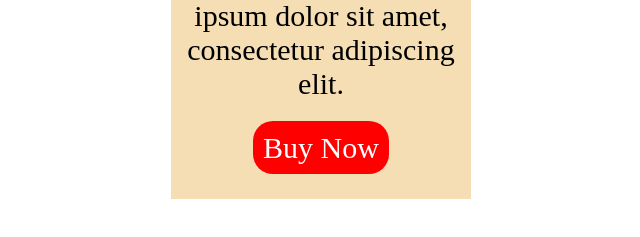
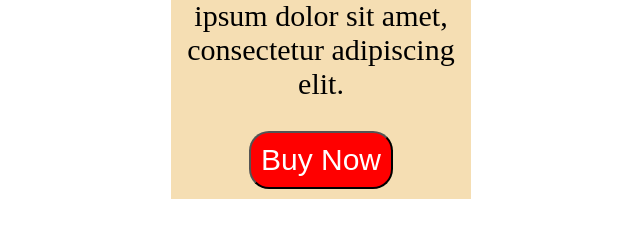
Before and after one commit to acciojob/pricing-card-phogatheena, a website: page main.html in a window 1280 px wide. Shown: the part 359-596 px from the top of the page, without its empty margins (319-959 px from the left). Drawn offline with Linux system fonts and the light colour scheme.

Commit message:
created a submission

```diff
--- a/main.html
+++ b/main.html
@@ -15,7 +15,7 @@
 	 <h1 class = "one">Pricing Card</h1>
 	 <p class = "two"> Price: Rs.200</p>
 	<p class = "four">Description: Lorem ipsum dolor sit amet, consectetur adipiscing elit.</p>
-	<submit type = "button" class = "three">Buy Now</submit>
+	<button class = "three">Buy Now</button>
 </center>
 </div>
     <script type="text/javascript" src="./script.js">
```
